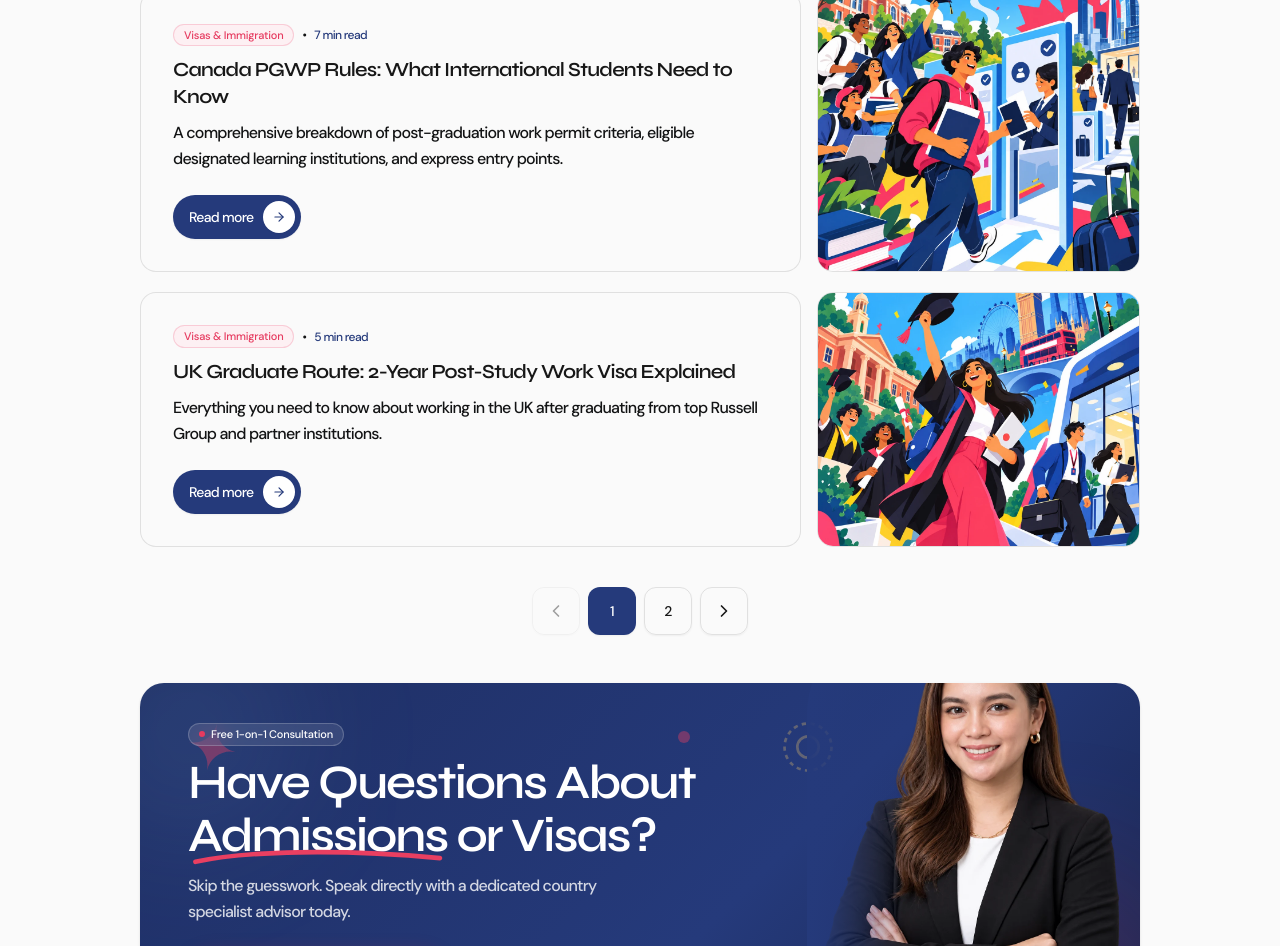
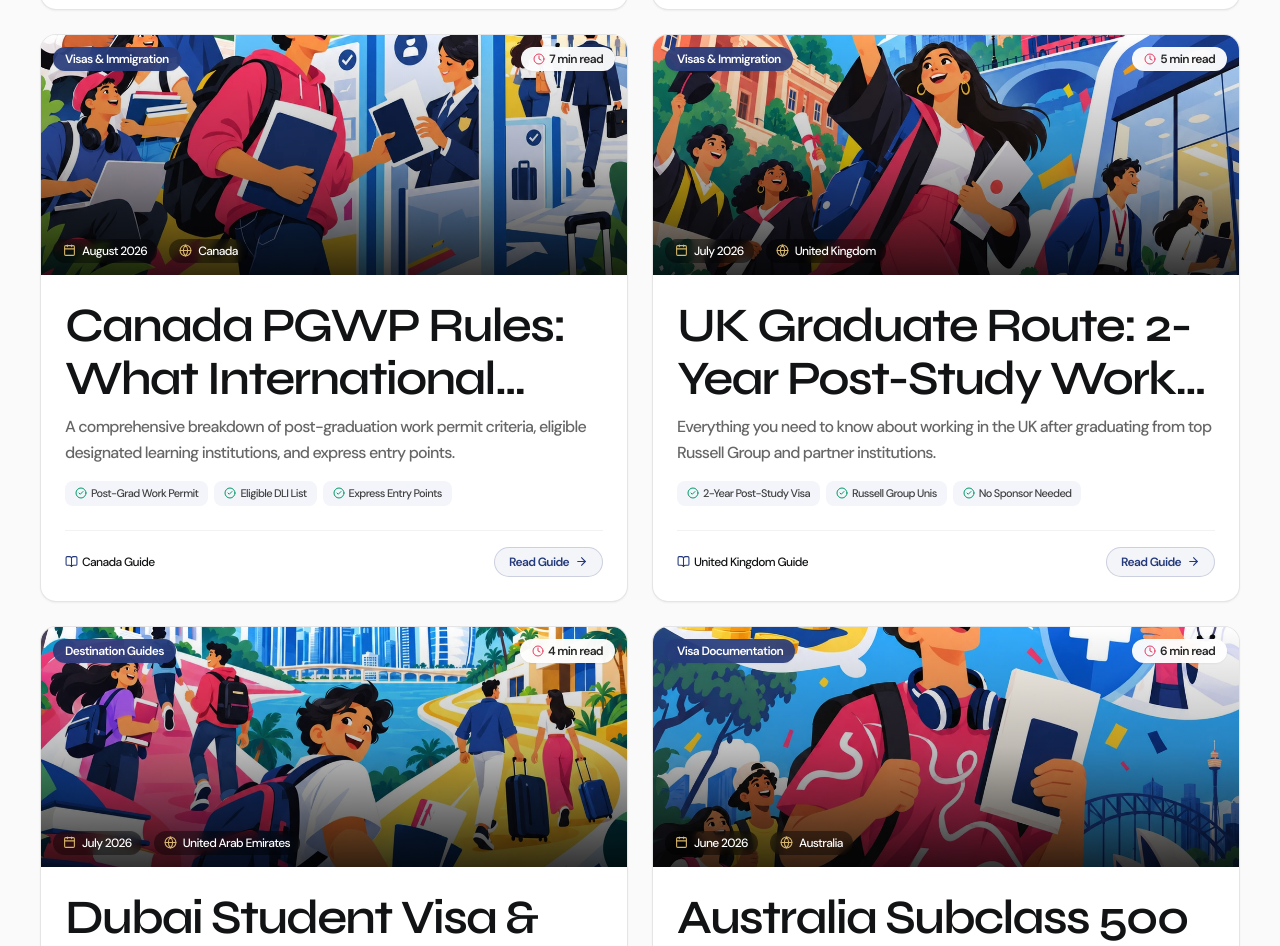
Before and after one commit to Kannan637/Highed, a Next.js app in the folder frontend/: page /blog in a window 1280 px wide. Shown: the part 1340-2286 px from the top of the page. Built offline with nearby package versions, Linux system fonts and the light colour scheme.

Commit message:
feat(blog): adopt event page card style with badges, date/country overlay, and highlight chips

```diff
--- a/frontend/src/app/(website)/blog/BlogContent.tsx
+++ b/frontend/src/app/(website)/blog/BlogContent.tsx
@@ -11,28 +11,34 @@ import {
   BookOpen,
   ShieldCheck,
   Clock,
+  Calendar,
+  Globe,
+  CheckCircle2,
+  ArrowRight,
   X,
 } from "lucide-react";
 import Breadcrumb from "@/components/ui/Breadcrumb";
 import CTASection from "@/components/ui/CTA";
 import { Badge } from "@/components/ui/Badge";
-import { CardAction } from "@/components/ui/Card";
 
 export interface BlogArticle {
   title: string;
   slug: string;
   readingTime: string;
+  date?: string;
+  country?: string;
   description: string;
   image: string;
   href: string;
   category: string;
+  highlights?: string[];
 }
 
 interface BlogContentProps {
   articles: BlogArticle[];
 }
 
-const POSTS_PER_PAGE = 4;
+const POSTS_PER_PAGE = 6;
 
 export default function BlogContent({ articles }: BlogContentProps) {
   const [searchQuery, setSearchQuery] = useState("");
@@ -80,7 +86,7 @@ export default function BlogContent({ articles }: BlogContentProps) {
 
   return (
     <div className="w-full tracking-[-0.04em] [letter-spacing:-0.04em]">
-      {/* HERO SECTION — 12-Column Grid System at 1000px Max Width */}
+      {/* HERO SECTION — 12-Column Grid System at 1200px Max Width */}
       <section className="relative overflow-hidden bg-[linear-gradient(135deg,#16234B_0%,#253A7B_60%,#1B2958_100%)] py-12 text-white sm:py-16 md:py-20 border-b border-white/10">
         {/* Ambient Glows */}
         <div
@@ -116,7 +122,7 @@ export default function BlogContent({ articles }: BlogContentProps) {
           </svg>
         </div>
 
-        <div className="relative z-10 mx-auto max-w-[1000px] w-full px-4 sm:px-6">
+        <div className="relative z-10 mx-auto max-w-[1200px] w-full px-4 sm:px-6">
           <div className="grid grid-cols-12 gap-y-3 sm:gap-y-4">
             {/* Breadcrumb — 12 Columns */}
             <div className="col-span-12 mb-2 sm:mb-3">
@@ -137,16 +143,16 @@ export default function BlogContent({ articles }: BlogContentProps) {
               </div>
             </div>
 
-            {/* H1 Heading — 12 Columns (Spans 10 cols on large screens) */}
+            {/* H1 Heading — 12 Columns */}
             <div className="col-span-12 lg:col-span-10">
-              <h1 className="text-white">
+              <h1 className="text-white text-3xl sm:text-4xl md:text-5xl font-heading font-semibold leading-tight">
                 Study Abroad Guides &amp; News
               </h1>
             </div>
 
             {/* Subtitle — 12 Columns */}
             <div className="col-span-12 lg:col-span-10">
-              <p className="max-w-2xl text-sm leading-relaxed text-white/80 sm:text-base md:text-lg font-body">
+              <p className="max-w-2xl text-sm leading-relaxed text-white/80 sm:text-base md:text-lg font-body font-normal">
                 Stay informed with expert breakdowns of immigration policies, scholarship criteria, post-study work regulations, and global campus life.
               </p>
             </div>
@@ -172,15 +178,15 @@ export default function BlogContent({ articles }: BlogContentProps) {
         </div>
       </section>
 
-      {/* BLOG CONTENT SECTION — 12-Column Grid System at 1000px Max Width */}
+      {/* BLOG CONTENT SECTION — 12-Column Grid System at 1200px Max Width */}
       <section className="w-full bg-surface-neutral px-4 py-12 font-body sm:py-16 md:py-20">
-        <div className="mx-auto max-w-[1000px] w-full grid grid-cols-12 gap-y-6 sm:gap-y-8">
+        <div className="mx-auto max-w-[1200px] w-full grid grid-cols-12 gap-y-6 sm:gap-y-8">
           {/* Search Bar — 12 Columns */}
           <div className="col-span-12 relative w-full">
             <Search className="pointer-events-none absolute left-4 top-1/2 size-4 -translate-y-1/2 text-muted-foreground" />
             <input
               type="text"
-              placeholder="Search articles by title or keyword..."
+              placeholder="Search articles by title, country or keyword..."
               value={searchQuery}
               onChange={(e) => handleSearch(e.target.value)}
               className="w-full h-12 rounded-xl border border-input bg-card py-3.5 pl-11 pr-10 text-sm text-foreground placeholder:text-muted-foreground outline-none transition-shadow focus:border-brand-primary focus:ring-2 focus:ring-brand-primary/20 shadow-xs"
@@ -189,7 +195,7 @@ export default function BlogContent({ articles }: BlogContentProps) {
               <button
                 type="button"
                 onClick={() => handleSearch("")}
-                className="absolute right-3 top-1/2 -translate-y-1/2 size-8 flex items-center justify-center rounded-lg text-muted-foreground hover:bg-neutral-100 hover:text-foreground"
+                className="absolute right-3 top-1/2 -translate-y-1/2 size-8 flex items-center justify-center rounded-lg text-muted-foreground hover:bg-neutral-100 hover:text-foreground cursor-pointer"
                 aria-label="Clear search"
               >
                 <X className="size-4" />
@@ -198,13 +204,14 @@ export default function BlogContent({ articles }: BlogContentProps) {
           </div>
 
           {/* Category Filter Pills — 12 Columns */}
-          <div className="col-span-12 flex w-full items-center gap-2 overflow-x-auto pb-1 pt-0.5 no-scrollbar sm:flex-wrap">
+          <div className="col-span-12 flex w-full items-center gap-2 overflow-x-auto pb-1 pt-0.5 scrollbar-none sm:flex-wrap">
             {categories.map((cat) => (
               <button
                 key={cat}
                 type="button"
                 onClick={() => handleCategoryChange(cat)}
-                className={`shrink-0 min-h-[40px] rounded-full px-4 py-2 text-xs sm:text-sm font-semibold transition-colors cursor-pointer ${activeCategory === cat
+                className={`shrink-0 min-h-[40px] rounded-full px-4 py-2 text-xs sm:text-sm font-semibold transition-colors cursor-pointer ${
+                  activeCategory === cat
                     ? "bg-brand-primary text-white shadow-xs"
                     : "border border-border bg-card text-muted-foreground hover:bg-brand-primary/5 hover:text-brand-primary"
                 }`}
@@ -214,12 +221,10 @@ export default function BlogContent({ articles }: BlogContentProps) {
             ))}
           </div>
 
-          {/* Article Cards List — 12 Columns (1000px Width) */}
-          <div className="col-span-12 flex flex-col gap-4 sm:gap-5 w-full">
+          {/* Article Cards Grid — 12 Columns (2 Columns on Tablet/Desktop Matching Events Card Style) */}
+          <div className="col-span-12 w-full">
             {paginatedArticles.length === 0 ? (
-              <div
-                className="flex flex-col items-center gap-3 rounded-2xl py-16 text-center px-4 bg-neutral-100/60 border border-border"
-              >
+              <div className="flex flex-col items-center gap-3 rounded-2xl py-16 text-center px-4 bg-neutral-100/60 border border-border">
                 <Search className="size-10 text-muted-foreground/40" />
                 <p className="text-base font-semibold text-foreground">No articles found</p>
                 <p className="max-w-xs text-sm text-muted-foreground">
@@ -232,65 +237,105 @@ export default function BlogContent({ articles }: BlogContentProps) {
                     setActiveCategory("All");
                     setCurrentPage(1);
                   }}
-                  className="mt-2 min-h-[44px] px-4 py-2 text-sm font-semibold text-brand-primary underline underline-offset-4 hover:text-brand-primary/80"
+                  className="mt-2 min-h-[44px] px-4 py-2 text-sm font-semibold text-brand-primary underline underline-offset-4 hover:text-brand-primary/80 cursor-pointer"
                 >
                   Reset all filters
                 </button>
               </div>
             ) : (
-              paginatedArticles.map((article) => (
+              <div className="grid grid-cols-1 md:grid-cols-2 gap-6 w-full">
+                {paginatedArticles.map((article) => (
                   <Link
                     key={article.slug}
                     href={article.href}
-                  className="group block w-full rounded-2xl focus-visible:outline-none focus-visible:ring-2 focus-visible:ring-brand-primary focus-visible:ring-offset-2"
+                    className="group flex flex-col overflow-hidden rounded-2xl border border-black/10 bg-white shadow-xs transition-all duration-300 hover:shadow-lg hover:border-brand-primary/20 h-full focus-visible:outline-none focus-visible:ring-2 focus-visible:ring-brand-primary"
                   >
-                  {/* Article Card with Internal 12-Column Grid */}
-                  <article className="grid grid-cols-12 gap-3 sm:gap-4 w-full">
-                    {/* Left Text Box: 12 cols mobile, 7 cols tablet, 8 cols desktop */}
-                    <div
-                      className="col-span-12 sm:col-span-7 md:col-span-8 order-2 sm:order-1 flex flex-col justify-between gap-4 rounded-2xl border border-border p-6 sm:p-7 md:p-8 transition-colors duration-200 bg-neutral-50/70 group-hover:bg-white group-hover:border-primary/40 group-hover:shadow-md"
-                    >
-                      <div className="flex flex-col gap-2.5">
-                        <div className="flex items-center gap-2">
-                          <Badge variant="accent" size="sm">
-                            {article.category}
-                          </Badge>
-                          <span className="text-xs text-muted-foreground">•</span>
-                          <span className="text-xs font-medium text-brand-primary">
-                            {article.readingTime}
-                          </span>
-                        </div>
-
-                        <h2 className="article-title text-foreground transition-colors group-hover:text-brand-primary">
-                          {article.title}
-                        </h2>
-
-                        <p className="text-pretty text-sm leading-relaxed text-muted-foreground line-clamp-2 sm:line-clamp-3">
-                          {article.description}
-                        </p>
-                      </div>
-
-                      {/* Brand Card Button with Circular Arrow Badge */}
-                      <div className="mt-2">
-                        <CardAction variant="pill" className="min-h-[44px]">
-                          Read more
-                        </CardAction>
-                      </div>
-                    </div>
-
-                    {/* Right Image Box: 12 cols mobile, 5 cols tablet, 4 cols desktop */}
-                    <div className="col-span-12 sm:col-span-5 md:col-span-4 order-1 sm:order-2 relative aspect-[16/9] sm:aspect-auto sm:min-h-[240px] w-full overflow-hidden rounded-2xl border border-border">
+                    <article className="flex flex-col h-full justify-between">
+                      {/* Top Image Banner */}
+                      <div className="relative h-52 sm:h-60 w-full overflow-hidden bg-neutral-100">
                         <Image
                           src={article.image}
                           alt={article.title}
                           fill
-                        className="object-cover transition-transform duration-300 group-hover:scale-105"
-                        sizes="(max-width: 640px) 100vw, (max-width: 768px) 42vw, 340px"
+                          className="object-cover transition-transform duration-500 group-hover:scale-105"
+                          sizes="(max-width: 768px) 100vw, (max-width: 1200px) 50vw, 33vw"
                         />
+                        <div className="absolute inset-0 bg-gradient-to-t from-black/80 via-black/25 to-transparent" />
+
+                        {/* Top Badges */}
+                        <div className="absolute top-3 left-3 right-3 flex items-center justify-between">
+                          <span className="rounded-full bg-brand-primary/90 backdrop-blur-md px-3 py-1 text-xs font-semibold text-white shadow-xs">
+                            {article.category}
+                          </span>
+                          <span className="inline-flex items-center gap-1 rounded-full px-3 py-1 text-xs font-semibold backdrop-blur-md shadow-xs bg-white/95 text-neutral-800">
+                            <Clock size={12} className="text-brand-accent" />
+                            <span>{article.readingTime}</span>
+                          </span>
+                        </div>
+
+                        {/* Date & Country Overlay Bar */}
+                        <div className="absolute bottom-3 left-3 right-3 flex flex-wrap items-center gap-3 text-white text-xs font-medium">
+                          {article.date && (
+                            <div className="inline-flex items-center gap-1.5 rounded-full bg-black/40 backdrop-blur-xs px-2.5 py-1">
+                              <Calendar size={13} className="text-[#D6B66A]" />
+                              <span>{article.date}</span>
+                            </div>
+                          )}
+                          {article.country && (
+                            <div className="inline-flex items-center gap-1.5 rounded-full bg-black/40 backdrop-blur-xs px-2.5 py-1">
+                              <Globe size={13} className="text-[#D6B66A]" />
+                              <span>{article.country}</span>
+                            </div>
+                          )}
+                        </div>
+                      </div>
+
+                      {/* Content Card Body */}
+                      <div className="flex flex-1 flex-col justify-between p-5 sm:p-6">
+                        <div>
+                          <h2 className="font-heading text-lg sm:text-xl font-semibold leading-snug text-content-primary group-hover:text-brand-primary transition-colors line-clamp-2">
+                            {article.title}
+                          </h2>
+
+                          <p className="mt-2 text-sm text-content-secondary line-clamp-2 leading-relaxed">
+                            {article.description}
+                          </p>
+
+                          {/* Key Highlights Chips */}
+                          {article.highlights && article.highlights.length > 0 && (
+                            <div className="mt-4 flex flex-wrap gap-1.5">
+                              {article.highlights.map((hl) => (
+                                <span
+                                  key={hl}
+                                  className="inline-flex items-center gap-1 rounded-lg bg-surface-subtle px-2.5 py-1 text-[11px] font-medium text-neutral-700"
+                                >
+                                  <CheckCircle2 size={12} className="text-emerald-600 shrink-0" />
+                                  <span>{hl}</span>
+                                </span>
+                              ))}
+                            </div>
+                          )}
+                        </div>
+
+                        {/* Action Footer */}
+                        <div className="mt-6 pt-4 border-t border-black/5 flex items-center justify-between gap-3">
+                          <div className="text-xs text-content-muted flex items-center gap-1">
+                            <BookOpen size={13} className="shrink-0 text-brand-primary" />
+                            <span className="truncate max-w-[180px] sm:max-w-[220px]">
+                              {article.country ? `${article.country} Guide` : "Admissions Guide"}
+                            </span>
+                          </div>
+
+                          <span className="inline-flex items-center gap-1.5 rounded-full bg-brand-primary/5 group-hover:bg-brand-primary group-hover:text-white text-brand-primary border border-brand-primary/20 px-3.5 py-1.5 text-xs font-semibold transition-all duration-200 shrink-0">
+                            <span>Read Guide</span>
+                            <ArrowRight size={13} className="transition-transform duration-200 group-hover:translate-x-0.5" />
+                          </span>
+                        </div>
                       </div>
                     </article>
                   </Link>
-              ))
+                ))}
+              </div>
             )}
           </div>
 
@@ -312,7 +357,8 @@ export default function BlogContent({ articles }: BlogContentProps) {
                   key={page}
                   type="button"
                   onClick={() => setCurrentPage(page)}
-                  className={`flex size-11 sm:size-12 items-center justify-center rounded-xl text-sm font-semibold transition-colors shadow-xs cursor-pointer ${currentPage === page
+                  className={`flex size-11 sm:size-12 items-center justify-center rounded-xl text-sm font-semibold transition-colors shadow-xs cursor-pointer ${
+                    currentPage === page
                       ? "bg-brand-primary text-white"
                       : "border border-border bg-card text-foreground hover:bg-brand-primary/5"
                   }`}
@@ -333,7 +379,7 @@ export default function BlogContent({ articles }: BlogContentProps) {
             </div>
           )}
 
-          {/* Lead Generation CTA Callout — 12 Columns at 1000px */}
+          {/* Lead Generation CTA Callout — 12 Columns */}
           <div className="col-span-12 pt-4">
             <CTASection />
           </div>
--- a/frontend/src/app/(website)/blog/page.tsx
+++ b/frontend/src/app/(website)/blog/page.tsx
@@ -17,60 +17,78 @@ const articles: BlogArticle[] = [
     slug: "usa-stem-opt-guide",
     category: "Visas & Immigration",
     readingTime: "6 min read",
+    date: "September 2026",
+    country: "United States",
     description:
       "Learn how STEM degree graduates from US universities can extend their work authorization to 36 months under the F-1 OPT regulations.",
     image: "/images/blog/USA STEM OPT 3Year Extension Complete 2026 Roadmap.webp",
     href: "/study-in/usa",
+    highlights: ["36-Month OPT Extension", "F-1 Student Visa", "STEM Degree Mapping"],
   },
   {
     title: "Tuition-Free Universities in Germany: Admission Requirements",
     slug: "germany-tuition-free-universities",
     category: "Scholarships & Costs",
     readingTime: "5 min read",
+    date: "August 2026",
+    country: "Germany",
     description:
       "Discover how international students can study bachelor's and master's programs at public German universities paying zero tuition fees.",
     image: "/images/blog/Tuition Free Universities in Germany Admission Requirements.webp",
     href: "/study-in/germany",
+    highlights: ["Zero-Tuition Public Unis", "APS Verification Guide", "English Master's Degrees"],
   },
   {
     title: "Canada PGWP Rules: What International Students Need to Know",
     slug: "canada-pgwp-rules",
     category: "Visas & Immigration",
     readingTime: "7 min read",
+    date: "August 2026",
+    country: "Canada",
     description:
       "A comprehensive breakdown of post-graduation work permit criteria, eligible designated learning institutions, and express entry points.",
     image: "/images/blog/Canada PGWP Rules What International Students Need to Know.webp",
     href: "/study-in/canada",
+    highlights: ["Post-Grad Work Permit", "Eligible DLI List", "Express Entry Points"],
   },
   {
     title: "UK Graduate Route: 2-Year Post-Study Work Visa Explained",
     slug: "uk-graduate-route-visa",
     category: "Visas & Immigration",
     readingTime: "5 min read",
+    date: "July 2026",
+    country: "United Kingdom",
     description:
       "Everything you need to know about working in the UK after graduating from top Russell Group and partner institutions.",
     image: "/images/blog/UK Graduate Route 2Year Post Study Work Visa Explained.webp",
     href: "/study-in/uk",
+    highlights: ["2-Year Post-Study Visa", "Russell Group Unis", "No Sponsor Needed"],
   },
   {
     title: "Dubai Student Visa & Golden Visa: Fast-Track Pathways",
     slug: "dubai-student-visa-guide",
     category: "Destination Guides",
     readingTime: "4 min read",
+    date: "July 2026",
+    country: "United Arab Emirates",
     description:
       "Explore the 100% tax-free income potential and premier international branch campuses in Dubai's Academic City and Knowledge Park.",
     image: "/images/blog/Dubai Student Visa & Golden Visa Fast-Track Pathways.webp",
     href: "/study-in/dubai",
+    highlights: ["100% Tax-Free Earnings", "Fast-Track Golden Visa", "Academic City Campuses"],
   },
   {
     title: "Australia Subclass 500 Visa: Financial Requirements & Health Insurance",
     slug: "australia-subclass-500-visa",
     category: "Visa Documentation",
     readingTime: "6 min read",
+    date: "June 2026",
+    country: "Australia",
     description:
       "Step-by-step checklist of Genuine Student requirements, OSHC health cover, and bank proof required for Australian student visas.",
     image: "/images/blog/Australia Subclass 500 Visa Financial Requirements & Health Insurance.webp",
     href: "/study-in/australia",
+    highlights: ["Genuine Student Test", "OSHC Health Cover", "Proof of Funds Guide"],
   },
 ];
 
```
Lines whose indentation alone changed are shown as unchanged.
